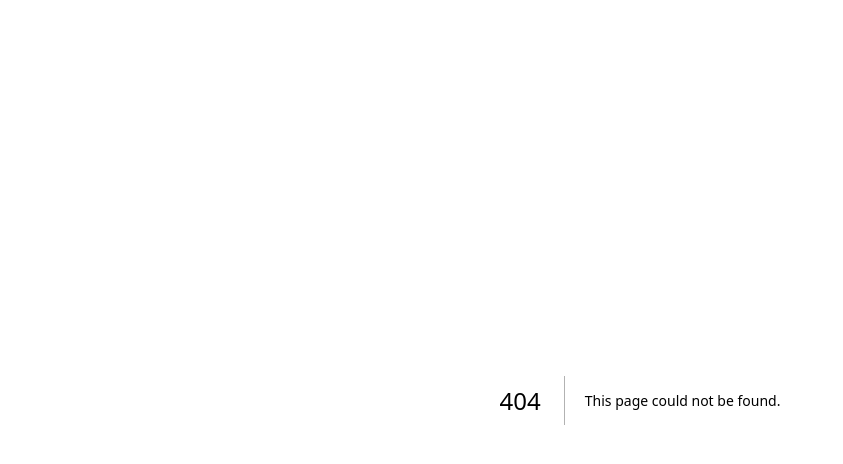
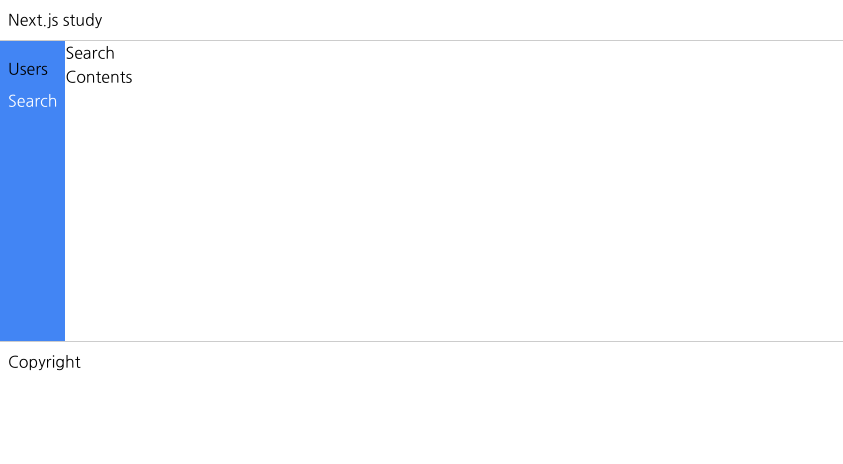
Before and after one commit to ovdncids/next-study-will-delete, a Next.js app: page /search in a window 1280 px wide. Before the commit this address had no page. Shown: the top 464 px of the page, without its empty margins (0-843 px from the left). Built offline with nearby package versions, Linux system fonts and the light colour scheme.

Commit message:
Layout users, search

```diff
--- a/app/home/page.tsx
+++ b/app/home/page.tsx
@@ -1,7 +1,7 @@
+import {redirect} from "next/navigation"
+
 const Home = () => {
-  return (
-    <div>Home</div>
-  )
+  redirect("/users")
 }
 
 export default Home
--- a/app/main-layout.tsx
+++ b/app/main-layout.tsx
@@ -1,3 +1,34 @@
+"use client"
+import {usePathname} from "next/navigation"
+import Link from "next/link"
+import "./main.css"
+
+const MainNav = () => {
+  const pathname = usePathname()
+  return (
+    <nav className="nav">
+      <ul>
+        <li>
+          <h2>
+            <Link
+              href="/users"
+              className={pathname === "/users" ? "active" : ""}
+            >Users</Link>
+          </h2>
+        </li>
+        <li>
+          <h2>
+            <Link
+              href="/search"
+              className={pathname === "/search" ? "active" : ""}
+            >Search</Link>
+          </h2>
+        </li>
+      </ul>
+    </nav>
+  )
+}
+
 const MainLayout = ({
   children
 }: {
@@ -5,8 +36,17 @@ const MainLayout = ({
 }) => {
   return (
     <div className="bg-white">
-      <header>헤더</header>
-      <main>{children}</main>
+      <header>
+        <h1>Next.js study</h1>
+      </header>
+      <hr />
+      <div className="container">
+        <MainNav />
+        <hr />
+        <section className="contents">{children}</section>
+        <hr />
+      </div>
+      <footer>Copyright</footer>
     </div>
   )
 }
--- /dev/null
+++ b/app/main.css
@@ -0,0 +1,63 @@
+a:link, a:visited {
+  text-decoration: none;
+  color: black;
+}
+a.active {
+  color: white;
+}
+h1, footer, .nav ul {
+  padding: 0.5rem;
+}
+h4, li {
+  margin: 0.5rem 0;
+}
+hr {
+  display: none;
+  margin: 1rem 0;
+  border: 0;
+  border-top: 1px solid #ccc;
+}
+input[type=text] {
+  width: 120px;
+}
+
+.d-block {
+  display: block;
+}
+.container {
+  display: flex;
+  border-top: 1px solid #ccc;
+  border-bottom: 1px solid #ccc;
+}
+.nav {
+  min-height: 300px;
+  background-color: #4285F4;
+}
+.nav ul {
+  list-style: none;
+}
+.contents {
+  display: block;
+  flex: 1;
+  padding: 1rem;
+}
+
+.table-search {
+  border: 1px solid rgb(118, 118, 118);
+  border-collapse: collapse;
+  text-align: center;
+}
+.table-search th, .table-search td {
+  padding: 0.2rem;
+}
+.table-search td {
+  border-top: 1px solid rgb(118, 118, 118);
+  min-width: 100px;
+}
+
+input {
+  border: 1px solid black;
+}
+input.error {
+  border: 1px solid red;
+}
--- /dev/null
+++ b/app/search/page.tsx
@@ -0,0 +1,10 @@
+const Search = () => {
+  return (
+    <div>
+      <h3>Search</h3>
+      <p>Contents</p>
+    </div>
+  )
+}
+
+export default Search
--- /dev/null
+++ b/app/users/layout.tsx
@@ -0,0 +1,13 @@
+import MainLayout from "@/app/main-layout"
+
+const Layout = ({
+  children
+}: {
+  children: React.ReactNode
+}) => {
+  return (
+    <MainLayout>{children}</MainLayout>
+  )
+}
+
+export default Layout
--- /dev/null
+++ b/app/users/page.tsx
@@ -0,0 +1,10 @@
+const Users = () => {
+  return (
+    <div>
+      <h3>Users</h3>
+      <p>Contents</p>
+    </div>
+  )
+}
+
+export default Users
```
Also changed, not shown: app/search/layout.tsx (renamed from app/home/layout.tsx).
